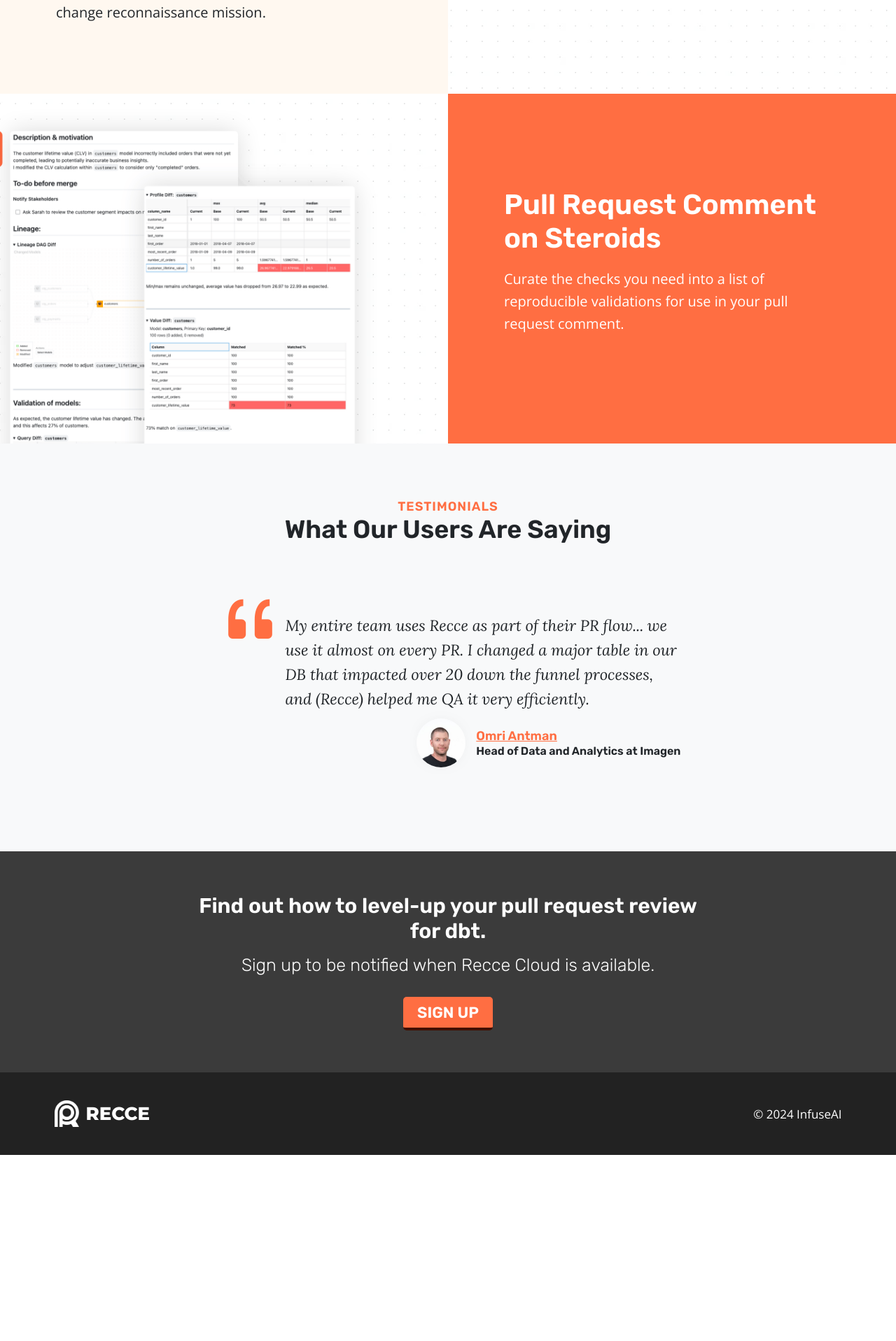
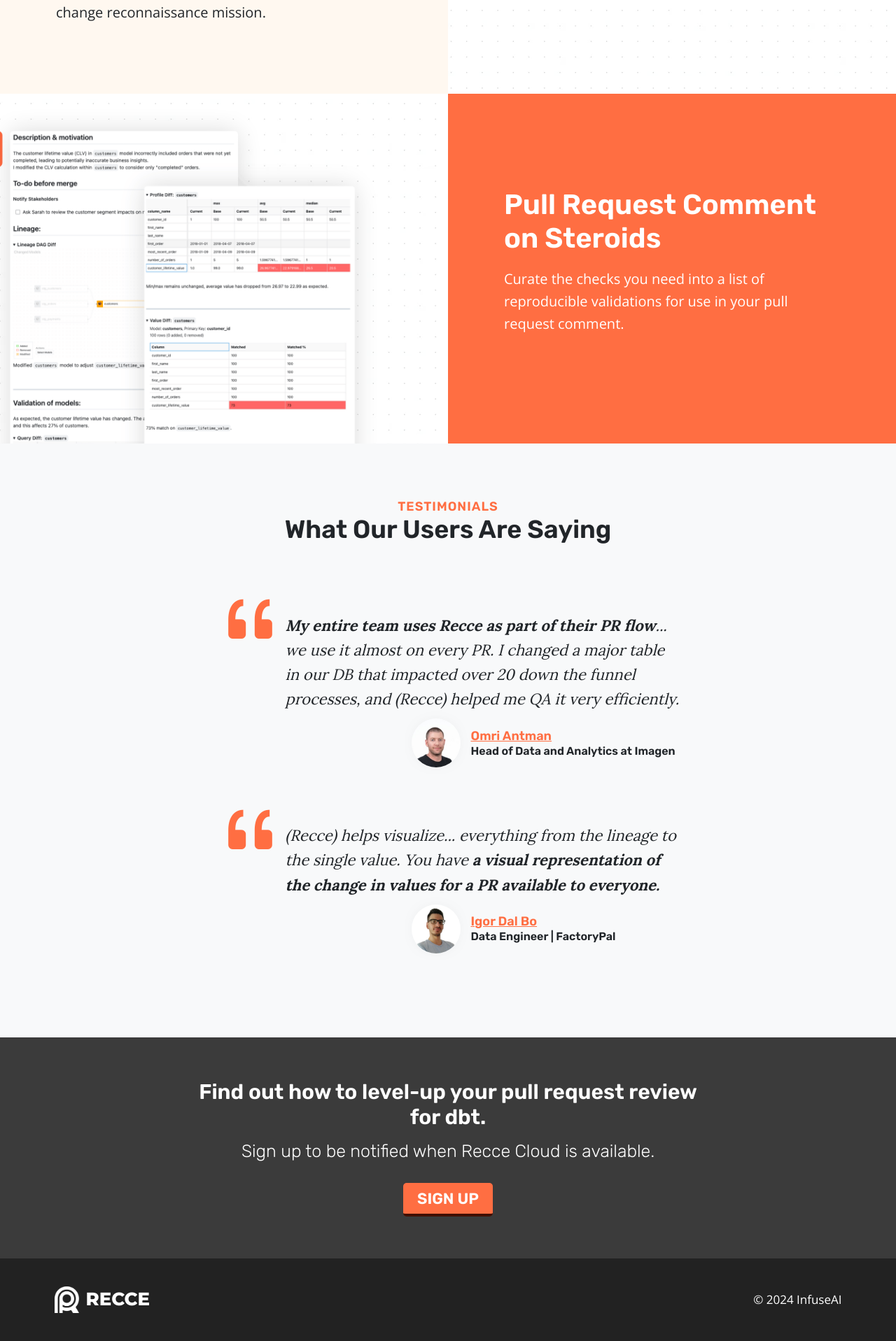
Before and after one commit to DataRecce/recce-documentation, an MkDocs documentation site: the page built from docs/index.md, in a window 1280 px wide. Shown: the part 2163-4080 px from the top of the page at 70% size. Built offline with MkDocs 1.6.1 and Material for MkDocs 9.7.7, drawn with Linux system fonts in a browser that asks for light colours; comment, search, counter and statistics services are not loaded; before the commit the page ends 3814 px from its top, so only the background shows below that.

Commit message:
Added testimonial

```diff
--- a/material/overrides/home.html
+++ b/material/overrides/home.html
@@ -6,7 +6,7 @@
     <title>Recce - Data-Modeling Validation Toolkit for Analytics and Data Engineers</title>
     <link rel="preconnect" href="https://fonts.googleapis.com">
     <link rel="preconnect" href="https://fonts.gstatic.com" crossorigin>
-    <link href="https://fonts.googleapis.com/css2?family=Montserrat:wght@700;800&family=Open+Sans&family=Rubik:wght@300;600;800&family=Lora:ital@0;1&display=swap" rel="stylesheet">
+    <link href="https://fonts.googleapis.com/css2?family=Montserrat:wght@700;800&family=Open+Sans&family=Rubik:wght@300;600;800&family=Lora:wght@400..700&display=swap" rel="stylesheet">
 
     <link rel="stylesheet" href="https://cdn.jsdelivr.net/npm/bootstrap-icons@1.11.3/font/bootstrap-icons.min.css">
 
@@ -201,17 +201,16 @@
           <div class="row">
             <!-- col -->
             <div class="col-12 col-sm-12 col-md-12 col-lg-10 offset-lg-1 col-xl-8 offset-xl-2">
-              <!-- card -->
+
               <div class="testimonial">
-                <!-- card body -->
+
                 <div class="testimonial-body">
-
                   <i class="bi bi-quote quote-icon"></i>
-
                   <p class="testimonial-text">
-                    My entire team uses Recce as part of their PR flow...  we use it almost on every PR. I changed a major table in our DB that impacted over 20 down the funnel processes, and (Recce) helped me QA it very efficiently.
+                    <strong>My entire team uses Recce as part of their PR flow</strong>...  we use it almost on every PR. I changed a major table in our DB that impacted over 20 down the funnel processes, and (Recce) helped me QA it very efficiently.
                   </p>
                 </div>
+
                 <div class="testimonial-meta">
                   <div class="testimonial-meta-content">
                     <img src="assets/images/testimonials/testimonial-1.jpg" alt="" class="avatar avatar-md rounded-circle" >
@@ -220,12 +219,33 @@
                       <h5>Head of Data and Analytics at Imagen</h5>
                     </div>
                   </div>
+                </div>
 
+              </div>
+
+              <div class="testimonial">
+
+                <div class="testimonial-body">
+                  <i class="bi bi-quote quote-icon"></i>
+                  <p class="testimonial-text">
+                    (Recce) helps visualize... everything from the lineage to the single value. You have <strong>a visual representation of the change in values for a PR available to everyone.</strong>
+                  </p>
                 </div>
+
+                <div class="testimonial-meta">
+                  <div class="testimonial-meta-content">
+                    <img src="assets/images/testimonials/testimonial-2.jpg" alt="" class="avatar avatar-md rounded-circle" >
+                    <div class="ms-2">
+                      <h4 class="text-primary mb-0"><a href="https://www.linkedin.com/in/igor-dal-bo-31940150/" target="_blank">Igor Dal Bo</a></h4>
+                      <h5>Data Engineer | FactoryPal</h5>
+                    </div>
+                  </div>
+                </div>
+
               </div>
-            </div>
 
 
+            </div>
           </div>
 
         </div>
```
Also changed, not shown: docs/assets/images/testimonials/testimonial-2.jpg (added), docs/styles/home.css, 2 other files.
